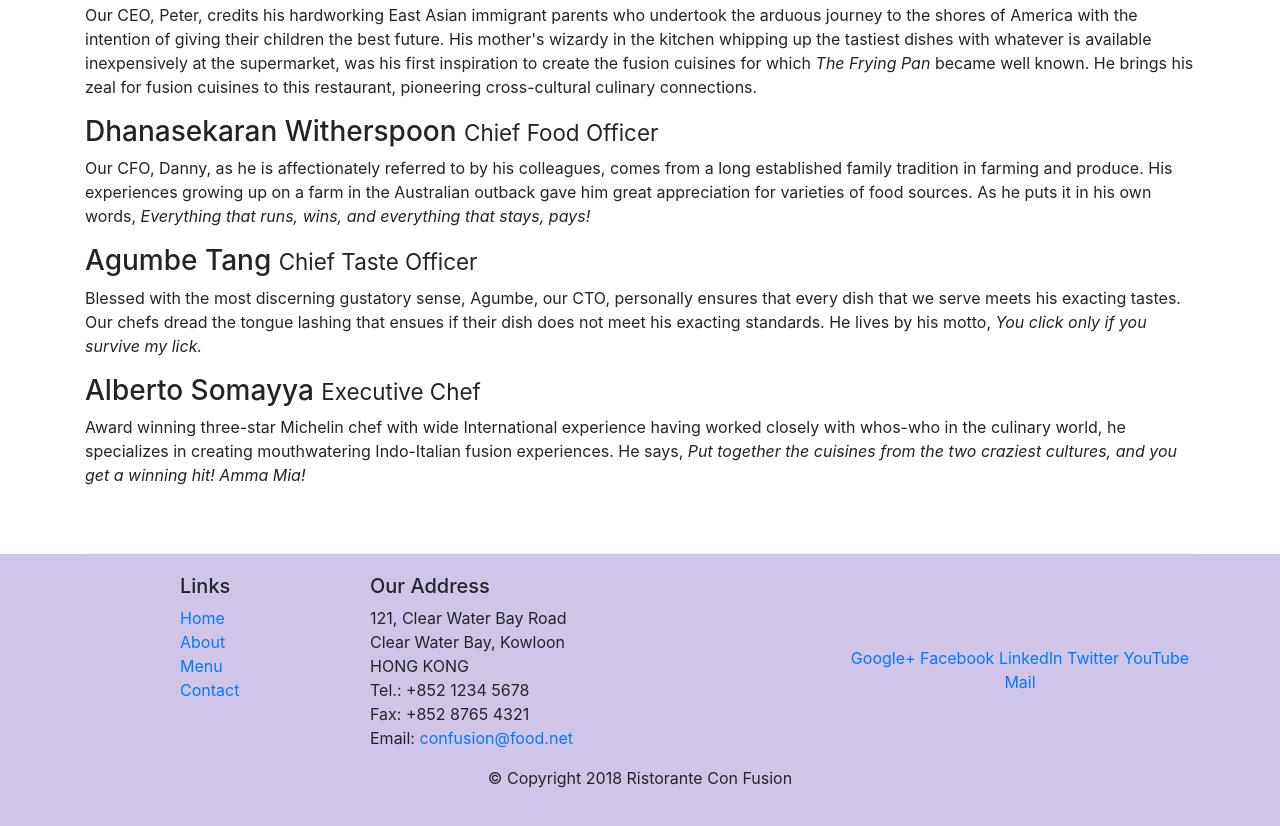
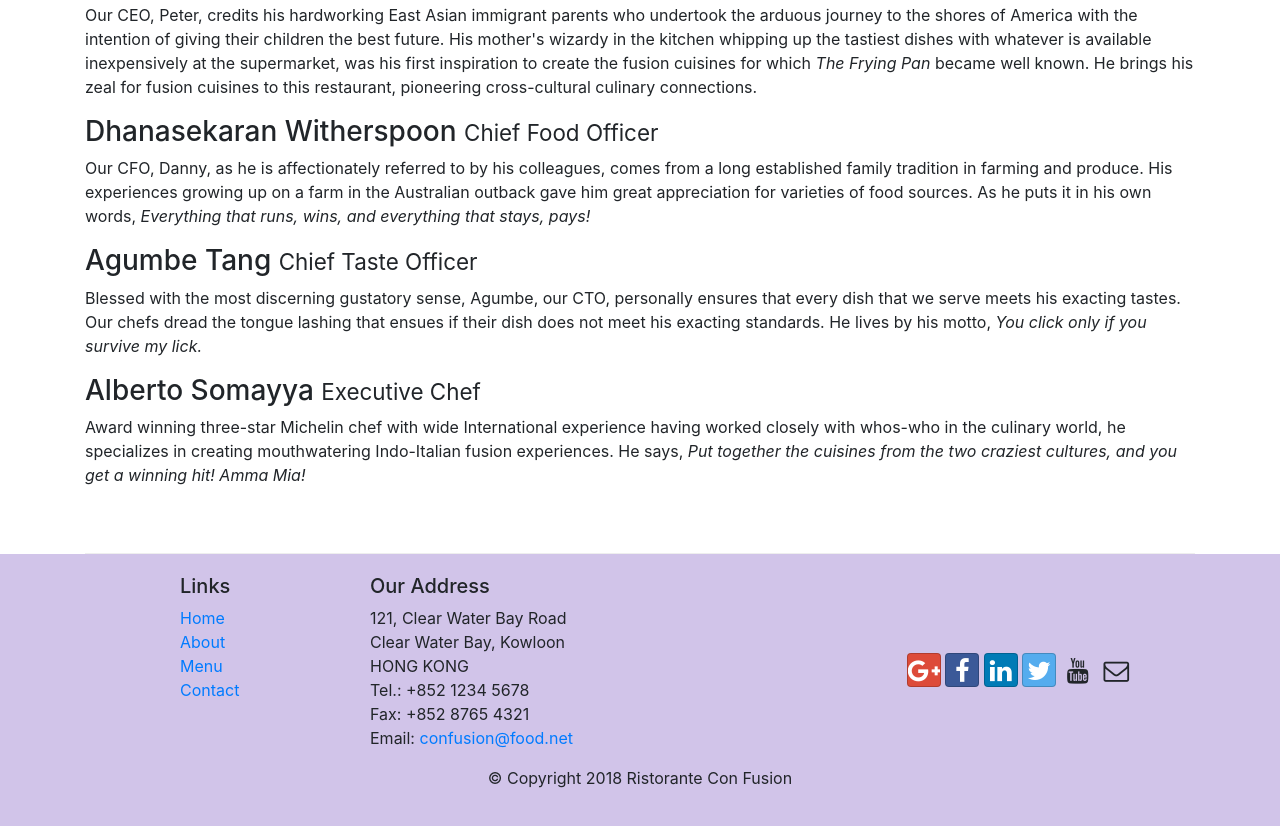
Before and after one commit to Arvind2311/Coursera-Bootstrap, a website: page Week 2/conFusion/aboutus.html in a window 1280 px wide. Shown: the part 950-1776 px from the top of the page. Drawn offline with nearby package versions, Linux system fonts and the light colour scheme.

Commit message:
font-awesome buttons

```diff
--- a/Week 2/conFusion/aboutus.html
+++ b/Week 2/conFusion/aboutus.html
@@ -9,6 +9,8 @@
 
     <!-- Bootstrap CSS -->
     <link rel="stylesheet" href="node_modules/bootstrap/dist/css/bootstrap.min.css">
+    <link rel="stylesheet" href="node_modules/font-awesome/css/font-awesome.min.css">
+    <link rel="stylesheet" href="node_modules/bootstrap-social/bootstrap-social.css">
     <link rel="stylesheet" href="css/styles.css">
     <title>Ristorante Con Fusion: About Us</title>
 
@@ -109,12 +111,12 @@
                 </div>
                 <div class="col-12 col-sm-4 align-self-center">
                     <div class="text-center">
-                        <a href="http://google.com/+">Google+</a>
-                        <a href="http://www.facebook.com/profile.php?id=">Facebook</a>
-                        <a href="http://www.linkedin.com/in/">LinkedIn</a>
-                        <a href="http://twitter.com/">Twitter</a>
-                        <a href="http://youtube.com/">YouTube</a>
-                        <a href="mailto:">Mail</a>
+                        <a class="btn btn-social-icon btn-google" href="http://google.com/+"><i class="fa fa-google-plus fa-lg"></i></a>
+                        <a class="btn btn-social-icon btn-facebook" href="http://www.facebook.com/profile.php?id="><i class="fa fa-facebook fa-lg"></i></a>
+                        <a class="btn btn-social-icon btn-linkedin" href="http://www.linkedin.com/in/"><i class="fa fa-linkedin fa-lg"></i></a>
+                        <a class="btn btn-social-icon btn-twitter" href="http://twitter.com/"><i class="fa fa-twitter fa-lg"></i></a>
+                        <a class="btn btn-social-icon btn-youtube" href="http://youtube.com/"><i class="fa fa-youtube fa-lg"></i></a>
+                        <a class="btn btn-social-icon" href="mailto:"><i class="fa fa-envelope-o fa-lg"></i></a>
                     </div>
                 </div>
            </div>
--- a/Week 2/conFusion/package.json
+++ b/Week 2/conFusion/package.json
@@ -15,6 +15,8 @@
   },
   "dependencies": {
     "bootstrap": "^4.2.1",
+    "bootstrap-social": "^5.1.1",
+    "font-awesome": "^4.7.0",
     "jquery": "^3.3.1",
     "popper.js": "^1.14.6"
   }
```
Also changed, not shown: Week 2/conFusion/index.html (+15 -13 lines), 1 other file.
